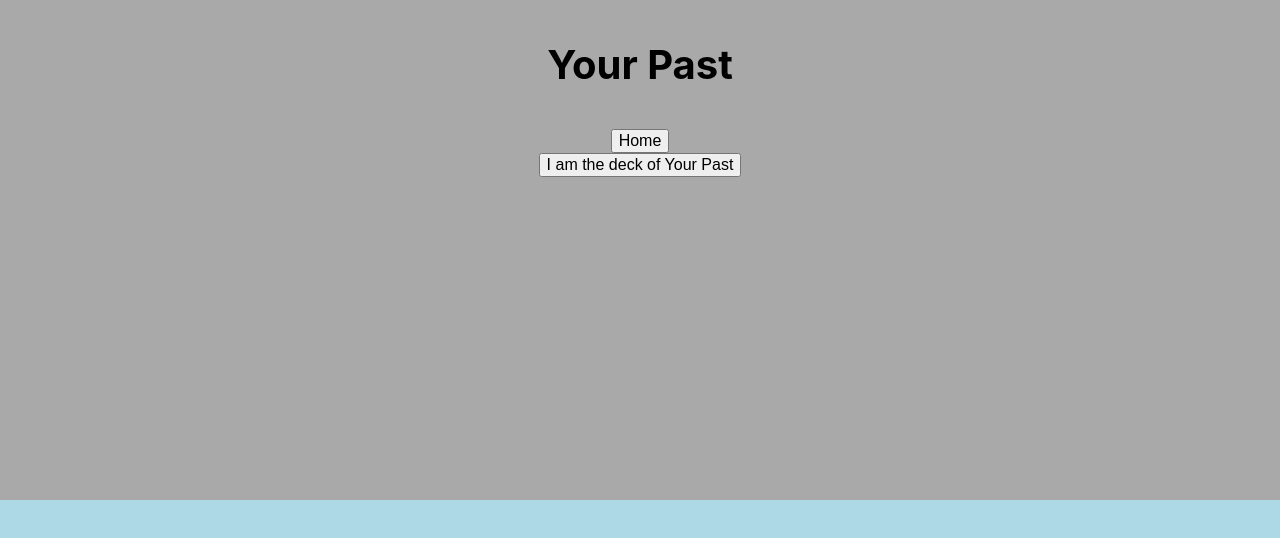
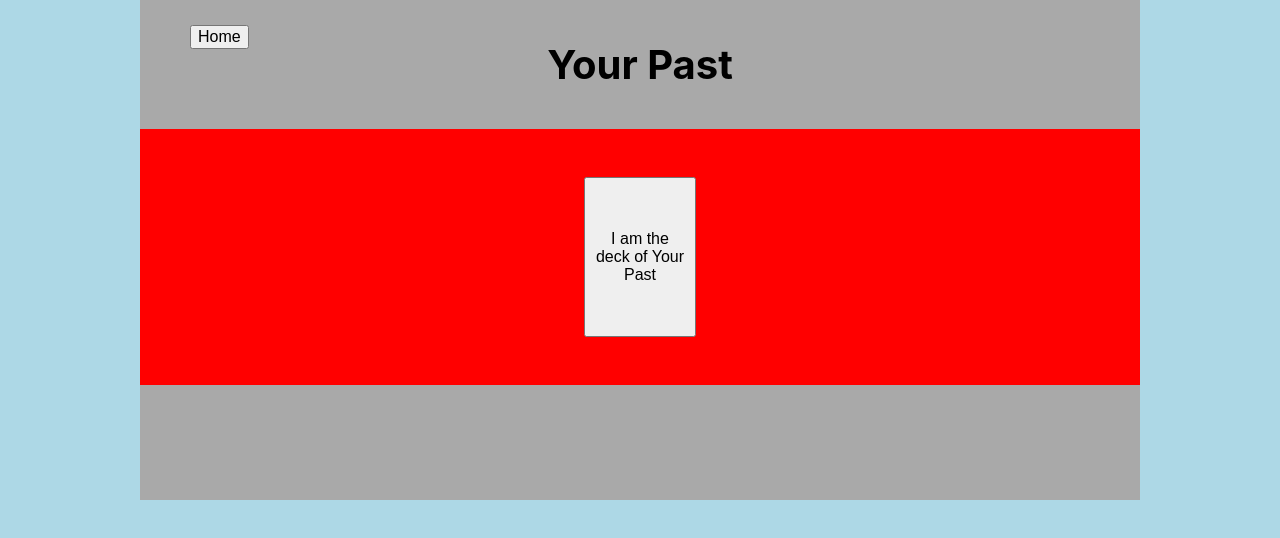
Before and after one commit to heathornJ/campfirecards, a React (Create React App) app: page / in a window 1280 px wide. Both pictures are taken after a click on the button "Your Past". Shown: the top 538 px of the page. Built offline with nearby package versions, Linux system fonts and the light colour scheme; no server answers.

Commit message:
Add further styling to locate elements appropriately, namely Deck and Card components

```diff
--- a/src/components/Card.js
+++ b/src/components/Card.js
@@ -4,10 +4,13 @@ import React from "react";
 function Card({ questions }) {
   if (!questions) return <div></div>;
   return (
-    <button>
-      {questions.question} <br />{" "}
-      {questions.subQuestion[0] !== null ? questions.subQuestion[0] : ""} <br />
-      {questions.subQuestion[1] !== null ? questions.subQuestion[1] : ""}
+    <button className="card">
+      <div className="card-question-container">
+        {questions.question} <br /> <br />
+        {questions.subQuestion[0] !== "" ? questions.subQuestion[0] : ""}
+        <br />
+        {questions.subQuestion[1] !== undefined ? questions.subQuestion[1] : ""}
+      </div>
     </button>
   );
 }
--- a/src/components/Deck.js
+++ b/src/components/Deck.js
@@ -32,13 +32,14 @@ function Deck({ theme, questions }) {
  */
 
   return (
-    <div>
-      <button onClick={handleDrawCards}>
+    <div className="deck-card-container">
+      <button className="deck" onClick={handleDrawCards}>
         I am the deck of {theme.displayText}
       </button>
-      <br />
-      <Card questions={selectedQuestions[0]} />
-      <Card questions={selectedQuestions[1]} />
+      <div className="cards-container">
+        <Card questions={selectedQuestions[0]} />
+        <Card questions={selectedQuestions[1]} />
+      </div>
     </div>
   );
 }
--- a/src/components/ThemeScreen.js
+++ b/src/components/ThemeScreen.js
@@ -7,7 +7,9 @@ function ThemeScreen({ theme, navigateTo }) {
   return (
     <div className="main-container">
       <h1>{theme.displayText}</h1>
-      <button onClick={() => navigateTo("home")}>Home</button>
+      <div className="home-button">
+        <button onClick={() => navigateTo("home")}>Home</button>
+      </div>
       <Deck theme={theme} questions={filteredQuestions} />
     </div>
   );
--- a/src/styles.css
+++ b/src/styles.css
@@ -1,7 +1,9 @@
 /* Initial Defaults */
 
 .App {
-  text-align: center;
+  display: flex;
+  justify-content: center;
+  align-items: center;
 }
 
 * {
@@ -11,8 +13,7 @@
 
 body {
   background-color: lightblue; /*TEMP*/
-  min-height: 100vh;
-  height: 100%;
+  height: 100vh;
 }
 
 h1 {
@@ -31,10 +32,16 @@ h2 {
 
 /* Main-container is the base of each screen */
 .main-container {
+  position: relative;
+  display: flex;
+  flex-direction: column;
+  align-items: center;
   background-color: darkgray;
   min-width: 500px;
   min-height: 500px;
+  height: 100%;
   width: 100%;
+  max-width: 1000px;
 }
 
 /* HomeScreen */
@@ -67,3 +74,50 @@ h2 {
 }
 
 /* ThemeScreen */
+
+.home-button {
+  position: absolute;
+  top: 5%;
+  left: 5%;
+}
+
+.deck-card-container {
+  background-color: red;
+  display: flex;
+  flex-direction: column;
+  align-items: center;
+  width: 100%;
+}
+
+.deck {
+  width: 7em;
+  height: 10em;
+  margin-top: 3em;
+  margin-bottom: 3em;
+}
+
+.cards-container {
+  display: flex;
+  flex-direction: row;
+  justify-content: center;
+  width: 100%;
+}
+
+.card {
+  display: flex;
+  justify-content: center;
+  width: 14em;
+  height: 20em;
+  padding: 0;
+}
+
+.card-question-container {
+  display: flex;
+  align-items: center;
+  justify-content: center;
+  height: 83%;
+  width: 90%;
+  margin-top: 2.5em;
+  padding: 0 1em 0 1em;
+  background-color: green;
+}
```
